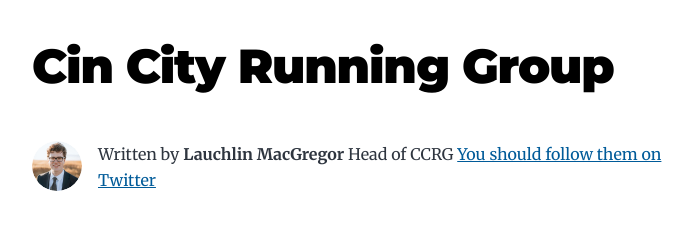
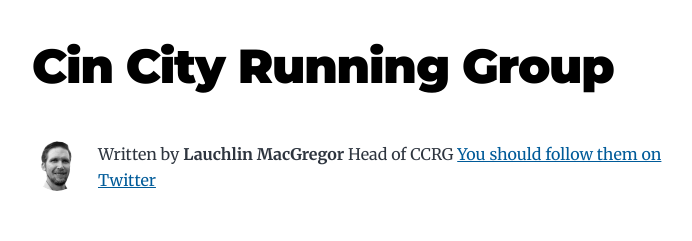
Before and after one commit to lauchlinmac/website2, a Gatsby site: page / in a window 1280 px wide. Shown: the top 241 px of the page, without its empty margins (292-984 px from the left). Built offline with nearby package versions, Linux system fonts and the light colour scheme; Gatsby itself is replaced by a stand-in of ours.

Commit message:
Changing profile pic

```diff
--- a/src/components/bio.js
+++ b/src/components/bio.js
@@ -12,7 +12,7 @@ import Image from "gatsby-image"
 const Bio = () => {
   const data = useStaticQuery(graphql`
     query BioQuery {
-      avatar: file(absolutePath: { regex: "/profile-pic.jpg/" }) {
+      avatar: file(absolutePath: { regex: "/headshot.jpg/" }) {
         childImageSharp {
           fixed(width: 50, height: 50, quality: 95) {
             ...GatsbyImageSharpFixed
```
Also changed, not shown: content/assets/headshot.jpg (added).
